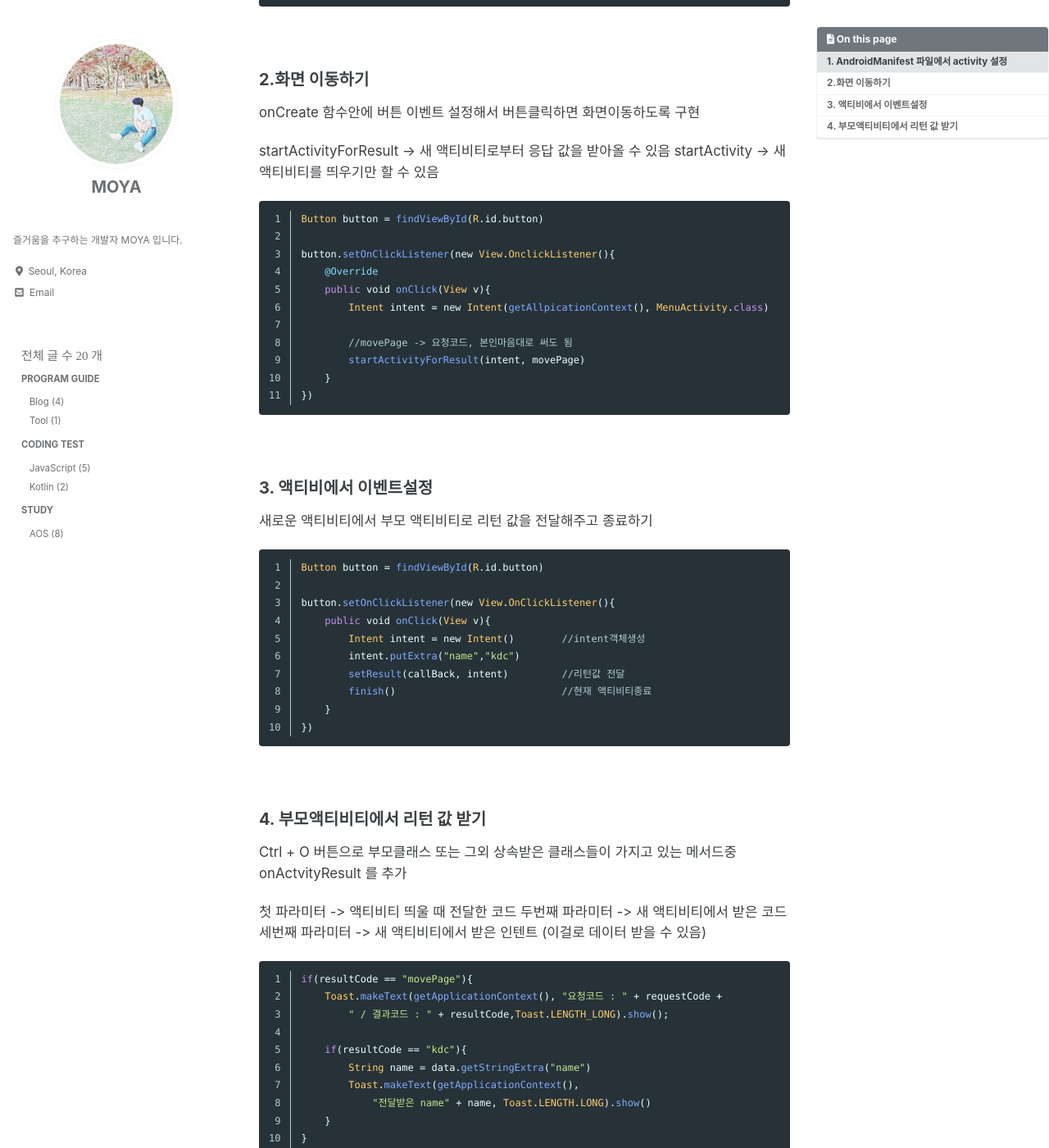
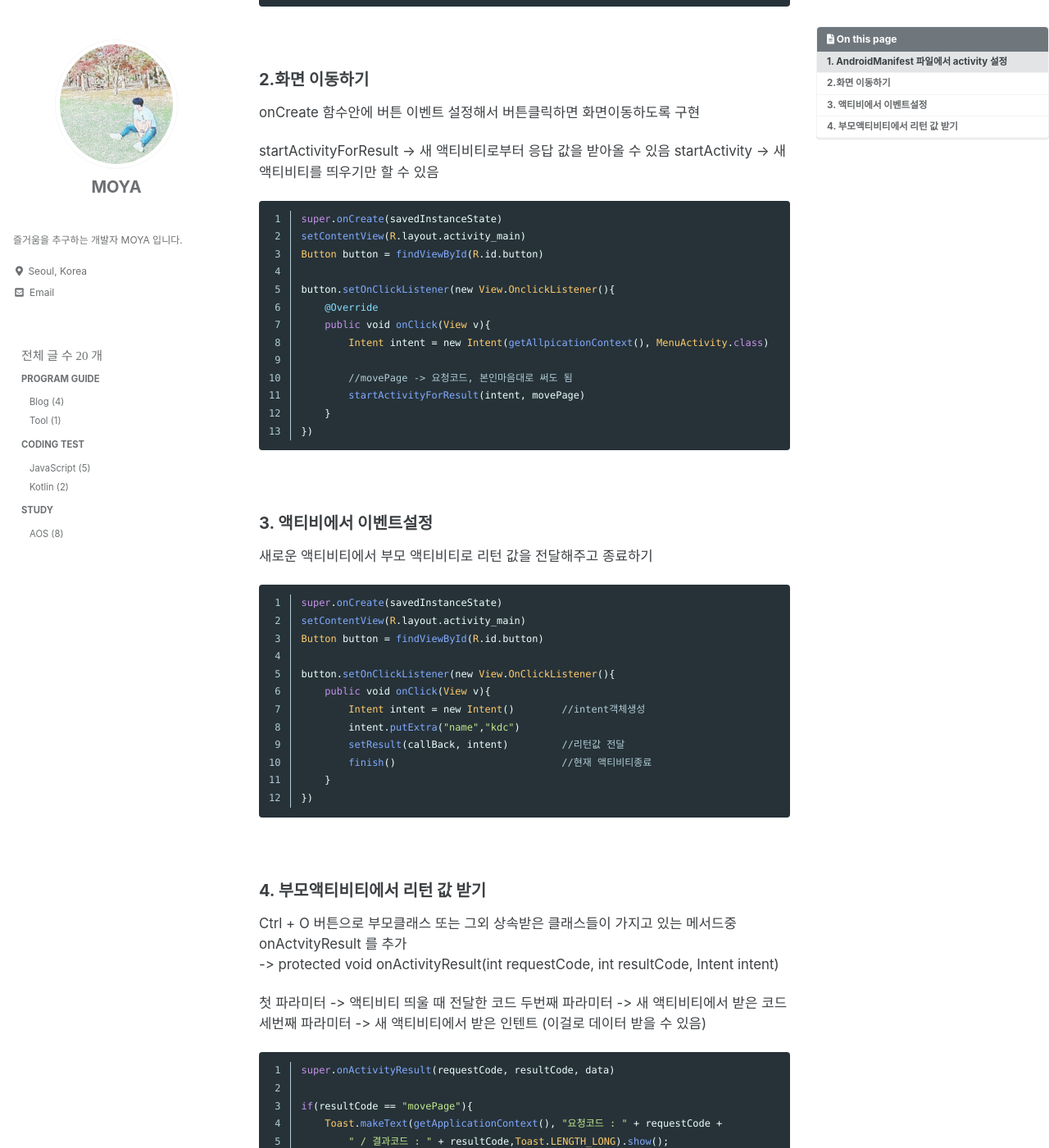
Before and after one commit to kdc7140/kdc7140.github.io, a Jekyll site: the page built from _posts/study/2021-11-20-kotlin006.md, in a window 1280 px wide and 1400 px high, scrolled down 419 px. Shown: the whole window at 82% size. Built offline with Jekyll 4.4.1, drawn with Linux system fonts in a browser that asks for light colours; cached includes are drawn as plain includes; some web fonts are replaced.

Commit message:
contents change

````diff
--- a/_posts/study/2021-11-20-kotlin006.md
+++ b/_posts/study/2021-11-20-kotlin006.md
@@ -37,6 +37,8 @@ startActivityForResult -> 새 액티비티로부터 응답 값을 받아올 수
 startActivity -> 새 액티비티를 띄우기만 할 수 있음
 
 ```kotlin
+super.onCreate(savedInstanceState)
+setContentView(R.layout.activity_main)
 Button button = findViewById(R.id.button)
 
 button.setOnClickListener(new View.OnclickListener(){
@@ -58,6 +60,8 @@ button.setOnClickListener(new View.OnclickListener(){
 새로운 액티비티에서 부모 액티비티로 리턴 값을 전달해주고 종료하기
 
 ```kotlin
+super.onCreate(savedInstanceState)
+setContentView(R.layout.activity_main)
 Button button = findViewById(R.id.button)
 
 button.setOnClickListener(new View.OnClickListener(){
@@ -75,13 +79,16 @@ button.setOnClickListener(new View.OnClickListener(){
 
 ### 4. 부모액티비티에서 리턴 값 받기
 
-Ctrl + O 버튼으로 부모클래스 또는 그외 상속받은 클래스들이 가지고 있는 메서드중 onActvityResult 를 추가
+Ctrl + O 버튼으로 부모클래스 또는 그외 상속받은 클래스들이 가지고 있는 메서드중 onActvityResult 를 추가<br/>
+ -> protected void onActivityResult(int requestCode, int resultCode, Intent intent)
 
 첫 파라미터 -> 액티비티 띄울 때 전달한 코드
 두번째 파라미터 -> 새 액티비티에서 받은 코드
 세번째 파라미터 -> 새 액티비티에서 받은 인텐트 (이걸로 데이터 받을 수 있음)
 
 ```kotlin
+super.onActivityResult(requestCode, resultCode, data)
+
 if(resultCode == "movePage"){
     Toast.makeText(getApplicationContext(), "요청코드 : " + requestCode +
         " / 결과코드 : " + resultCode,Toast.LENGTH_LONG).show();
````
